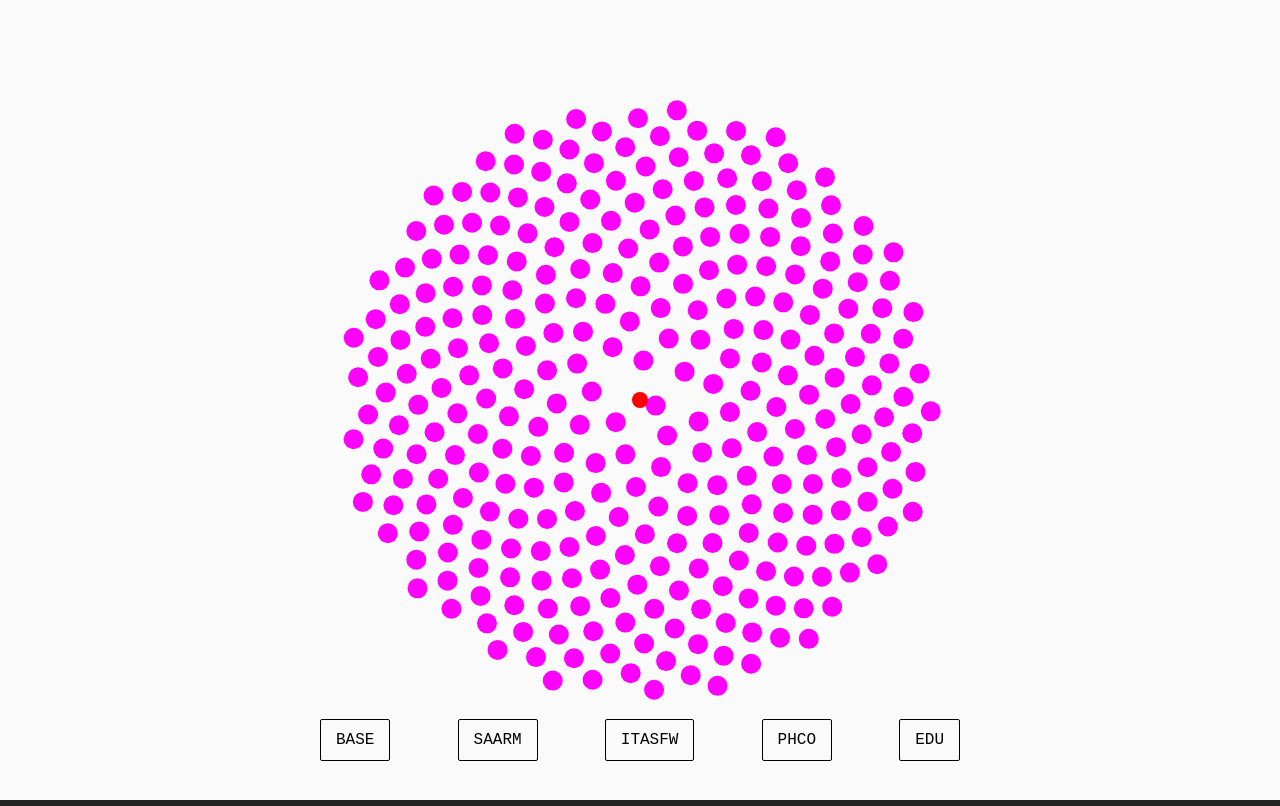
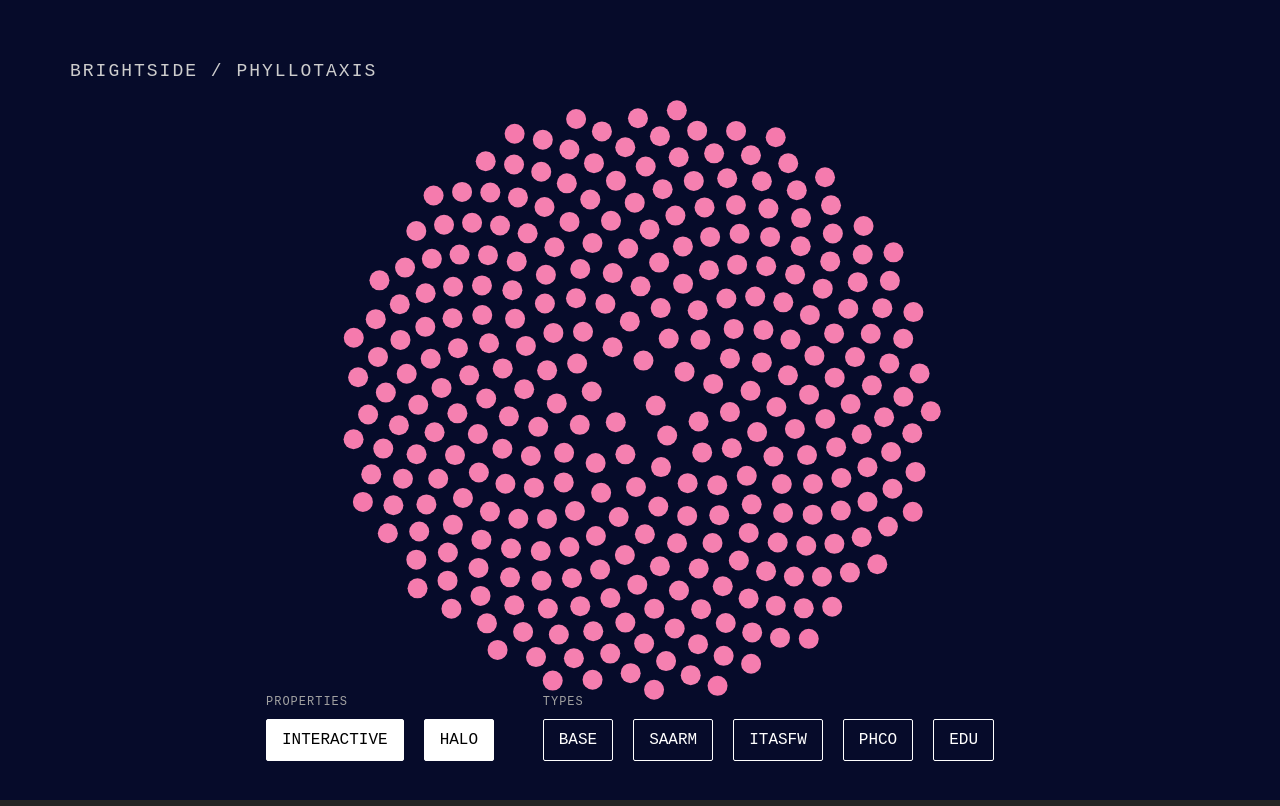
Before and after one commit to marcoshier/phyllotaxis-sketches-ts, a website built with Vite: page index.html in a window 1280 px wide. Built offline with nearby package versions, Linux system fonts and the light colour scheme.

Commit message:
improved tooling

```diff
--- a/index.html
+++ b/index.html
@@ -7,6 +7,9 @@
     <title>BS - Phyllotaxis sketches</title>
   </head>
   <body>
+    <p style="letter-spacing: 2px; font-size: 18px; color: rgb(205, 205, 205); position: absolute; top: 40px; left: 70px; font-family: monospace; font-weight: 300;">
+      BRIGHTSIDE / PHYLLOTAXIS
+    </p>
     <div id="app"></div>
 
 
--- /dev/null
+++ b/src/lib/Colors.ts
@@ -0,0 +1,30 @@
+interface RGB {
+    r: number;
+    g: number;
+    b: number;
+}
+
+export function mix(color1: string, color2: string, factor: number): string {
+
+    const rgb1 = hexToRgb(color1);
+    const rgb2 = hexToRgb(color2);
+
+    if (!rgb1 || !rgb2) {
+        throw new Error('Invalid hex color format');
+    }
+
+    const r = Math.round(rgb1.r + (rgb2.r - rgb1.r) * factor);
+    const g = Math.round(rgb1.g + (rgb2.g - rgb1.g) * factor);
+    const b = Math.round(rgb1.b + (rgb2.b - rgb1.b) * factor);
+
+    return `rgb(${r}, ${g}, ${b})`;
+}
+
+function hexToRgb(hex: string): RGB | null {
+    const result = /^#?([a-f\d]{2})([a-f\d]{2})([a-f\d]{2})$/i.exec(hex);
+    return result ? {
+        r: parseInt(result[1], 16),
+        g: parseInt(result[2], 16),
+        b: parseInt(result[3], 16)
+    } : null;
+}
--- a/src/lib/Particle.ts
+++ b/src/lib/Particle.ts
@@ -1,3 +1,5 @@
+import { particleSystem } from '../main';
+import { mix } from './Colors';
 import { Vector2 } from './Vector2';
 
 export class Particle {
@@ -12,6 +14,9 @@ export class Particle {
     scaleMultiplier: number;
     currentShape: string;
 
+    ogcolor: string = "#ffffff";
+    color: string = "#ffffff";
+
     constructor(target: Vector2, screenCenter: Vector2) {
         this.target = target;
         this.position =  new Vector2((Math.random() - 0.5) * 50, (Math.random() - 0.5) * 50).add(target.copy().scale(screenCenter, 1.0 + Math.random() * 0.1));
@@ -21,7 +26,7 @@ export class Particle {
         this.damping = 0.9;
         this.screenCenter = screenCenter;
         this.rotation = 0;
-        this.scaleMultiplier = 1;
+        this.scaleMultiplier = 0;
         this.currentShape = 'base';
     }
 
@@ -44,6 +49,12 @@ export class Particle {
             this.velocity = this.velocity.add(away.mul(0.5));
         }
 
+        if(particleSystem.halo) {
+            this.color = mix( "#ffffff", this.ogcolor, Math.max(0.4, Math.min(mouseDistance / 700.0, 1.0)) * 1.5);
+        } else {
+            this.color = this.ogcolor;
+        }
+
         for (const other of particles) {
             if (other === this) continue;
             const dist: number = this.position.distance(other.position);
--- a/src/lib/ParticleSystem.ts
+++ b/src/lib/ParticleSystem.ts
@@ -2,6 +2,7 @@ import { Vector2 } from './Vector2';
 import { Particle } from './Particle';
 import { phyllotaxis } from './Phyllotaxis';
 import { drawBase, drawEdu, drawItasfw, drawPhco, drawSaarm } from './SymbolDrawers';
+import { fadeIn } from './Transition';
 
 
 export class ParticleSystem {
@@ -10,6 +11,9 @@ export class ParticleSystem {
     private mouse: Vector2 = new Vector2(0, 0);
     private animationId: number | null = null;
     private particleCount: number = 300;
+
+    interactive = true;
+    halo = true;
 
     particles: Particle[] = [];
 
@@ -30,11 +34,18 @@ export class ParticleSystem {
         this.setupEventListeners();
     }
 
+    toggleInteractive() {
+        this.interactive = !this.interactive;
+    }
+
+    toggleHalo() {
+        this.halo = !this.halo;
+    }
+
     private initialize() {
         this.setupCanvas();
         this.mouse = new Vector2(this.canvas.width / 2, this.canvas.height / 2);
         this.createParticles();
-
     }
 
     private setupCanvas() {
@@ -105,6 +116,7 @@ export class ParticleSystem {
     }
 
     start() {
+        fadeIn();
         this.animate();
     }
 
@@ -121,10 +133,15 @@ export class ParticleSystem {
 
     private animate = () => {
 
-        this.ctx.fillStyle = 'rgba(250.0, 250.0, 250.0, 1.0)';
+        this.ctx.fillStyle = '#060b2a';
         this.ctx.fillRect(0, 0, this.canvas.width, this.canvas.height);
 
-        this.particles.forEach((p: Particle) => p.update(this.mouse, this.particles));
+
+        if (this.interactive) {
+            this.particles.forEach((p: Particle) => p.update(this.mouse, this.particles));
+        } else {
+            this.particles.forEach((p: Particle) => p.update(new Vector2(-9999, -9999), this.particles));
+        }
 
         this.particles.forEach((p: Particle) => {
             switch(p.currentShape) {
@@ -154,10 +171,10 @@ export class ParticleSystem {
             }
         });
 
-        this.ctx.fillStyle = 'red';
-        this.ctx.beginPath();
-        this.ctx.arc(this.mouse.x, this.mouse.y, 8, 0, Math.PI * 2);
-        this.ctx.fill();
+        // this.ctx.fillStyle = 'red';
+        // this.ctx.beginPath();
+        // this.ctx.arc(this.mouse.x, this.mouse.y, 8, 0, Math.PI * 2);
+        // this.ctx.fill();
 
         let newAnimationId = requestAnimationFrame(this.animate);
 
--- a/src/lib/SymbolDrawers.ts
+++ b/src/lib/SymbolDrawers.ts
@@ -4,13 +4,15 @@ import { base, edu, itasfw, phco, saarm } from "./Symbols";
 import { Vector2 } from "./Vector2";
 
 export function drawBase(ctx: CanvasRenderingContext2D, p: Particle) {
-    base(ctx, p.position, 10 * p.scaleMultiplier)
+    p.ogcolor = '#EF2B7C';
+    base(ctx, p.position, 10 * p.scaleMultiplier, p.color)
 }
 
 export function drawSaarm(ctx: CanvasRenderingContext2D, p: Particle, animationId: number | null) {
     const t = (animationId) ? (animationId * 0.002) : 0
     const rotation = simplex2(p.position.x * 0.005 + t, p.position.y * 0.005 - t)
-    saarm(ctx, p.position, 30 * p.scaleMultiplier, rotation + p.rotation)
+    p.ogcolor = '#3b82f6';
+    saarm(ctx, p.position, 30 * p.scaleMultiplier, rotation + p.rotation, p.color)
 }
 
 export function drawItasfw(ctx: CanvasRenderingContext2D, p: Particle, animationId: number | null) {
@@ -22,17 +24,22 @@ export function drawItasfw(ctx: CanvasRenderingContext2D, p: Particle, animation
     const n = simplex2(p.position.x * 0.02 + t, p.position.y * 0.02 - t) * 1.0 + 1.0;
     const rotation = Math.atan2(perpToCenter.y, perpToCenter.x) + (3.14 / 4 + n);
 
-    itasfw(ctx, p.position, 25 * p.scaleMultiplier, rotation + p.rotation)
+    p.ogcolor = '#ec4899';
+    itasfw(ctx, p.position, 25 * p.scaleMultiplier, rotation + p.rotation, p.color)
 }
 
 export function drawPhco(ctx: CanvasRenderingContext2D, p: Particle, animationId: number | null) {
     const t = (animationId) ? (animationId * 0.002) : 0
     const rotation = simplex2(p.position.x * 0.005 + t, p.position.y * 0.005 - t)
-    phco(ctx, p.position, 20 * p.scaleMultiplier, rotation + p.rotation)
+
+    p.ogcolor = '#a855f7';
+    phco(ctx, p.position, 20 * p.scaleMultiplier, rotation + p.rotation, p.color)
 }
 
 export function drawEdu(ctx: CanvasRenderingContext2D, p: Particle, animationId: number | null) {
     const t = (animationId) ? (animationId * 0.002) : 0
     const rotation = simplex2(p.position.x * 0.005 + t, p.position.y * 0.005 - t)
-    edu(ctx, p.position, 20 * p.scaleMultiplier, rotation + p.rotation)
+
+    p.ogcolor = '#3b82f6';
+    edu(ctx, p.position, 20 * p.scaleMultiplier, rotation + p.rotation, p.color)
 }
--- a/src/lib/Symbols.ts
+++ b/src/lib/Symbols.ts
@@ -1,18 +1,18 @@
 import { Vector2 } from "./Vector2";
 
-/** Strategic Asset Allocation and Risk Management, blue triangle */
-export function base(ctx: CanvasRenderingContext2D, center: Vector2, size: number = 10) {
-    ctx.fillStyle = 'fuchsia';
+/** Base () */
+export function base(ctx: CanvasRenderingContext2D, center: Vector2, size: number = 10, color: string = '#EF2B7C') {
+    ctx.fillStyle = color;
     ctx.beginPath();
     ctx.arc(center.x, center.y, size, 0, Math.PI * 2);
     ctx.fill();
 }
 
-/** Strategic Asset Allocation and Risk Management, blue triangle */
-export function saarm(ctx: CanvasRenderingContext2D, center: Vector2, size: number = 30, rotation: number = 0) {
+/** Strategic Asset Allocation and Risk Management */
+export function saarm(ctx: CanvasRenderingContext2D, center: Vector2, size: number = 30, rotation: number = 0, color: string = '#3b82f6') {
     const height = (size * Math.sqrt(3)) / 2;
 
-    ctx.fillStyle = '#3b82f6';
+    ctx.fillStyle = color;
     ctx.save();
     ctx.translate(center.x, center.y);
     ctx.rotate(rotation);
@@ -28,9 +28,9 @@ export function saarm(ctx: CanvasRenderingContext2D, center: Vector2, size: numb
     ctx.restore();
 }
 
-/** IT Accounting Solution for the Family Wealth, pink line */
-export function itasfw(ctx: CanvasRenderingContext2D, center: Vector2, size: number = 30, rotation: number = 0) {
-    ctx.fillStyle = '#ec4899';
+/** IT Accounting Solution for the Family Wealth */
+export function itasfw(ctx: CanvasRenderingContext2D, center: Vector2, size: number = 30, rotation: number = 0, color: string = '#ec4899') {
+    ctx.fillStyle = color;
 
     ctx.save();
     ctx.translate(center.x, center.y);
@@ -39,8 +39,8 @@ export function itasfw(ctx: CanvasRenderingContext2D, center: Vector2, size: num
     ctx.restore();
 }
 
-/** Philanthropic consultancy, rounded lilac triangle */
-export function phco(ctx: CanvasRenderingContext2D, center: Vector2, size: number = 20, rotation: number = 0) {
+/** Philanthropic consultancy */
+export function phco(ctx: CanvasRenderingContext2D, center: Vector2, size: number = 20, rotation: number = 0, color: string = '#a855f7') {
     const height = (size * Math.sqrt(3)) / 2;
     const radius = 4.0;
 
@@ -52,8 +52,8 @@ export function phco(ctx: CanvasRenderingContext2D, center: Vector2, size: numbe
     const bottomLeft = { x: -size/2, y: height * 1/3 };
     const bottomRight = { x: size/2, y: height * 1/3 };
 
-    ctx.fillStyle = '#a855f7';
-    ctx.strokeStyle = '#a855f7';
+    ctx.fillStyle = color;
+    ctx.strokeStyle = color;
     ctx.lineJoin = "round";
     ctx.lineWidth = radius * 2;
 
@@ -72,11 +72,11 @@ export function phco(ctx: CanvasRenderingContext2D, center: Vector2, size: numbe
 
 }
 
-/** Education, blue square */
-export function edu(ctx: CanvasRenderingContext2D, center: Vector2, size: number = 30, rotation: number) {
+/** Education */
+export function edu(ctx: CanvasRenderingContext2D, center: Vector2, size: number = 30, rotation: number, color: string = '#3b82f6') {
     const half = size / 2;
 
-    ctx.fillStyle = '#3b82f6';
+    ctx.fillStyle = color;
 
     ctx.save();
     ctx.translate(center.x, center.y);
--- a/src/lib/Transition.ts
+++ b/src/lib/Transition.ts
@@ -3,13 +3,25 @@ import { particleSystem } from "../main"
 import type { Particle } from "./Particle";
 import { simplex2 } from "./Simplex";
 
-export let transitionType: string = 'concentric in';
+export let transitionType: string = 'concentric in 5';
 let currentGlobalShape: String = 'base';
 
 let transitionTypes: string[] = [
     "concentric in",
+    "concentric in 2",
+    "concentric in 3",
+    "concentric in 4",
+    "concentric in 5",
     "concentric out",
-    "noise"
+    "concentric out 2",
+    "concentric out 3",
+    "concentric out 4",
+    "concentric out 5",
+    "noise",
+    "noise 2",
+    "noise 3",
+    "noise 4",
+    "noise 5",
 ]
 
 export function transitionTo(next: string) {
@@ -52,18 +64,101 @@ export function transitionTo(next: string) {
     });
 }
 
+export function fadeIn() {
+
+    transitionType = transitionTypes[Math.floor(Math.random()*transitionTypes.length)]
+
+    particleSystem.particles.forEach((particle, index) => {
+        const delay = computeDelay(particle, index);
+
+        animate(
+            particle.scaleMultiplier,
+            1,
+            {
+                duration: 0.2,
+                delay: delay,
+                onUpdate: (latest) => {
+                    particle.scaleMultiplier = latest;
+                }
+            }
+        );
+    });
+}
+
 function computeDelay(p: Particle, i: number): number {
+    const count = particleSystem.particles.length;
+
     switch (transitionType) {
         case "concentric in":
             return i * 0.002;
 
+        case "concentric in 2":
+            return ((i * 10) % count) * 0.002;
+
+
+        case "concentric in 3":
+            return ((i * 5) % count) * 0.002;
+
+
+        case "concentric in 4":
+            return ((i * 2) % count) * 0.002;
+
+
+        case "concentric in 5":
+            return ((i * 1.618 * 100) % count) * 0.002;
+
+
         case "concentric out":
             return (particleSystem.particles.length - i) * 0.002;
 
-        case "noise":
+
+        case "concentric out 2":
+            return (particleSystem.particles.length - ((i * 10) % count)) * 0.002;
+
+
+        case "concentric out 3":
+            return (particleSystem.particles.length - ((i * 5) % count)) * 0.002;
+
+
+        case "concentric out 4":
+            return (particleSystem.particles.length - ((i * 2) % count)) * 0.002;
+
+
+        case "concentric out 5":
+            return (particleSystem.particles.length - ((i * 1.618 * 100) % count)) * 0.002;
+
+
+        case "noise": {
             const ns = Math.random() * 0.025
             const n = simplex2(i * ns, i * ns) * 0.5 + 0.5;
             return n * 0.4;
+        }
+
+
+        case "noise 2": {
+            const ns = Math.random() * 0.025
+            const n = simplex2(i * ns, i * ns) * 0.5 + 0.5;
+            return n * 0.4;
+        }
+
+        case "noise 3": {
+            const ns = Math.random() * 0.25
+            const n = simplex2(i * ns, i * ns) * 0.5 + 0.5;
+            return n * 0.4;
+        }
+
+        case "noise 4": {
+            const ns = Math.random() * 0.001
+            const n = simplex2(i * ns, i * ns) * 0.8 + 0.8;
+            return n * 0.4;
+        }
+
+        case "noise 5": {
+            const ns = Math.random() * 0.0042
+            const n = simplex2(i * ns, i * ns) * 0.5 + 0.5;
+            return n * 0.4;
+        }
+
 
         default:
             return 0.0
--- a/src/main.ts
+++ b/src/main.ts
@@ -1,32 +1,76 @@
 import './style.css';
 import { ParticleSystem } from './lib/ParticleSystem';
-import { transitionTo } from './lib/Transition';
+import { fadeIn, transitionTo } from './lib/Transition';
 
 const app = document.querySelector<HTMLDivElement>('#app')!;
 app.innerHTML = `
   <canvas id="canvas"></canvas>
 `;
 
-
 const nav = document.createElement('div');
 nav.className = 'selectors';
 
-const links = [
+// Create properties group
+const propertiesGroup = document.createElement('div');
+propertiesGroup.className = 'nav-group';
+
+const propertiesLabel = document.createElement('div');
+propertiesLabel.className = 'nav-label';
+propertiesLabel.textContent = 'properties';
+propertiesGroup.appendChild(propertiesLabel);
+
+const propertiesLinks = [
+    { text: 'INTERACTIVE', action: 'interactive' },
+    { text: 'HALO', action: 'halo' }
+];
+
+// Create types group
+const typesGroup = document.createElement('div');
+typesGroup.className = 'nav-group';
+
+const typesLabel = document.createElement('div');
+typesLabel.className = 'nav-label';
+typesLabel.textContent = 'types';
+typesGroup.appendChild(typesLabel);
+
+const typesLinks = [
     { text: 'Base', action: 'base' },
     { text: 'SAARM', action: 'saarm' },
     { text: 'ITASFW', action: 'itasfw' },
     { text: 'PHCO', action: 'phco' },
     { text: 'EDU', action: 'edu' }
-]
+];
 
-links.forEach(link => {
+// Add properties links
+propertiesLinks.forEach(link => {
     const anchor = document.createElement('a');
+    anchor.id = link.text.toLowerCase();
     anchor.href = '#';
     anchor.textContent = link.text;
     anchor.dataset.action = link.action;
-  nav.appendChild(anchor);
+
+    if(link.action === 'interactive' || link.action === 'halo') {
+        anchor.style.background = 'white';
+        anchor.style.color = 'black';
+    }
+
+    propertiesGroup.appendChild(anchor);
 });
 
+// Add types links
+typesLinks.forEach(link => {
+    const anchor = document.createElement('a');
+    anchor.id = link.text.toLowerCase();
+    anchor.href = '#';
+    anchor.textContent = link.text;
+    anchor.dataset.action = link.action;
+
+    typesGroup.appendChild(anchor);
+});
+
+// Add both groups to nav
+nav.appendChild(propertiesGroup);
+nav.appendChild(typesGroup);
 app.appendChild(nav);
 
 nav.addEventListener('click', (e) => {
@@ -40,12 +84,39 @@ nav.addEventListener('click', (e) => {
 });
 
 function handleAction(target: string | undefined) {
-  console.log(target)
+    if(target !== undefined) {
+        if (target === 'interactive') {
+            particleSystem.toggleInteractive();
 
-  if(target !== undefined) {
-    transitionTo(target)
+            const interactiveAnchor = document.getElementById("interactive")!;
+            if (particleSystem.interactive) {
+                interactiveAnchor.style.background = 'white';
+                interactiveAnchor.style.color = 'black';
+            } else {
+                interactiveAnchor.style.background = 'transparent';
+                interactiveAnchor.style.color = 'white';
+            }
+            return;
+        }
+
+        if (target === 'halo') {
+            particleSystem.toggleHalo();
+
+            const haloAnchor = document.getElementById("halo")!;
+            if (particleSystem.halo) { // Assuming halo property exists
+                haloAnchor.style.background = 'white';
+                haloAnchor.style.color = 'black';
+            } else {
+                haloAnchor.style.background = 'transparent';
+                haloAnchor.style.color = 'white';
+            }
+            return;
+        }
+
+        transitionTo(target);
     }
 }
 
 export const particleSystem = new ParticleSystem('canvas');
+
 particleSystem.start();
--- a/src/style.css
+++ b/src/style.css
@@ -20,13 +20,15 @@ body {
   margin: 0;
   padding: 0;
   overflow: hidden;
+  background: '#060b2a';
 }
 
 .selectors {
   position: absolute;
   z-index: 999;
   bottom: 40px;
-  width: 50%;
+  width: 60%;
+  max-width: 1000px;
   left: 50%;
   transform: translateX(-50%);
   height: 40px;
@@ -42,13 +44,32 @@ body {
   text-decoration: none;
   font-size: 16px;
   text-transform: uppercase !important;
-  color: black;
+  color: white;
   padding: 8px 15px;
-  border: 1px solid black;
+  margin: 0 10px;
+  border: 1px solid white;
   border-radius: 2px;
 }
 
 .selectors a:hover {
-  color: white;
-  background: black;
+  color: black;
+  background: white;
 }
+
+.nav-group {
+  position: relative;
+  display: flex;
+  flex-direction: row;
+  margin-right: 20px; /* Separation between groups */
+}
+
+.nav-label {
+  font-family: 'Courier New', monospace;
+  font-size: 12px;
+  color: #a1a1a1;
+  position: absolute;
+  text-transform: uppercase;
+  letter-spacing: 1px;
+  top: -26px;
+  left: 10px;
+}
```
Lines whose indentation alone changed are shown as unchanged.
